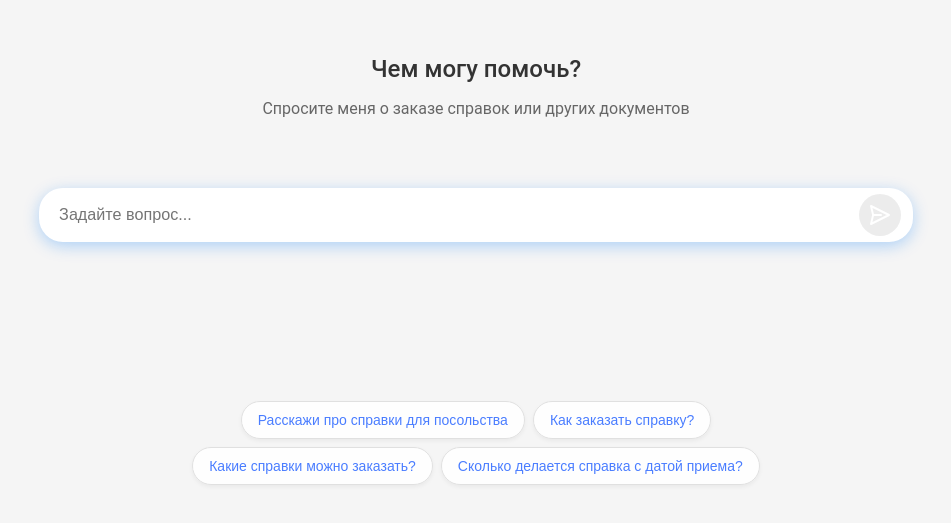
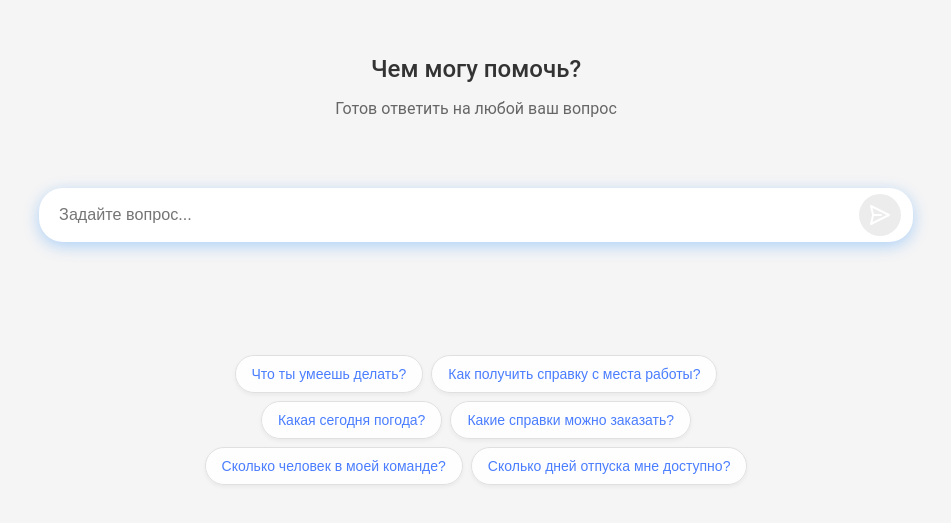
Before and after one commit to okurilo/neuro-ui, a React (Vite) app: page / in a window 1280 px wide. Shown: the part 185-708 px from the top of the page, without its empty margins (164-1115 px from the left). Built offline with nearby package versions, Linux system fonts and the light colour scheme.

Commit message:
исправлен текст в подсказках

```diff
--- a/src/components/Chat/index.tsx
+++ b/src/components/Chat/index.tsx
@@ -154,10 +154,12 @@ export const Chat: React.FC = () => {
 
   // Варианты предложений для быстрого начала общения
   const suggestions = [
-    'Расскажи про справки для посольства',
-    'Как заказать справку?',
+    'Что ты умеешь делать?',
+    'Как получить справку с места работы?',
+    'Какая сегодня погода?',
     'Какие справки можно заказать?',
-    'Сколько делается справка с датой приема?'
+    'Сколько человек в моей команде?',
+    'Сколько дней отпуска мне доступно?'
   ];
 
   // Управление индикатором загрузки
@@ -182,7 +184,7 @@ export const Chat: React.FC = () => {
       <ContentContainer>
         <InitialAssistantMessage className={!isFirstMessage ? 'hidden' : ''}>
           <AssistantText>Чем могу помочь?</AssistantText>
-          <AssistantSubtext>Спросите меня о заказе справок или других документов</AssistantSubtext>
+          <AssistantSubtext>Готов ответить на любой ваш вопрос</AssistantSubtext>
         </InitialAssistantMessage>
 
         {!isFirstMessage && <MessagesList messages={messages} />}
```
